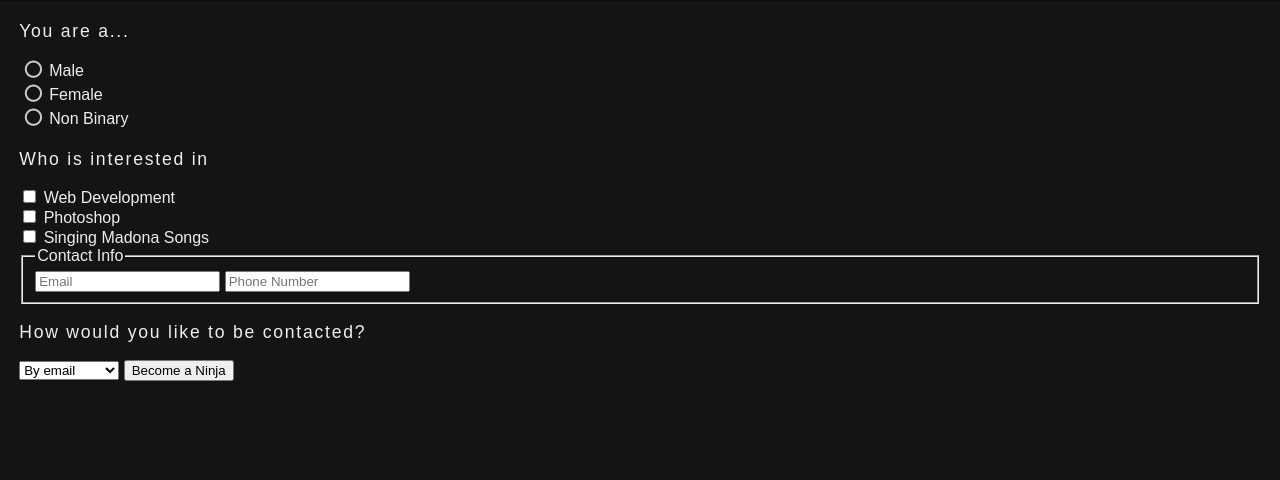
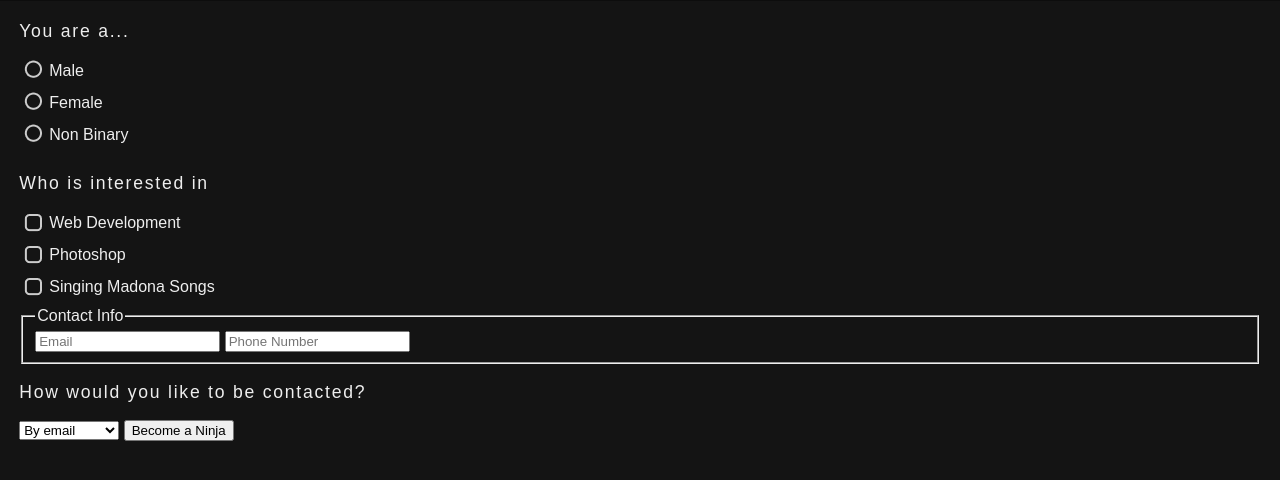
Before and after one commit to guibbers/netNinjaStyledForm, a plain HTML site: page index.html in a window 1280 px wide. Shown: the part 130-610 px from the top of the page. Drawn offline with Linux system fonts and the light colour scheme.

Commit message:
checkboxes done

```diff
--- a/style.css
+++ b/style.css
@@ -31,7 +31,7 @@ input[type="radio"]{
 label[for="male"],
 label[for="female"],
 label[for="NonBinary"]{
-   margin-bottom: 1.1;
+   margin-bottom: 0.5em;
    display: inline-block;
    padding-left: 1.6em;
    background: url(img/checks.png) no-repeat;
@@ -46,3 +46,28 @@ input:checked + label[for="NonBinary"] {
    background-position: 0 0;
    color: #ce1010;
 }
+
+input[type="checkbox"]{
+   opacity: 0;
+   width: 0;
+   margin: 0;
+}
+
+label[for="web"],
+label[for="photoshop"],
+label[for="madona"]{
+   margin-bottom: 0.5em;
+   display: inline-block;
+   padding-left: 1.6em;
+   background: url(img/checks.png) no-repeat;
+   background-position: 0 -98px;
+   line-height: 24px;
+   cursor: pointer;
+}
+
+input:checked + label[for="web"],
+input:checked + label[for="photoshop"],
+input:checked + label[for="madona"] {
+   background-position: 0 -65px;
+   color: #ce1010;
+}
```
